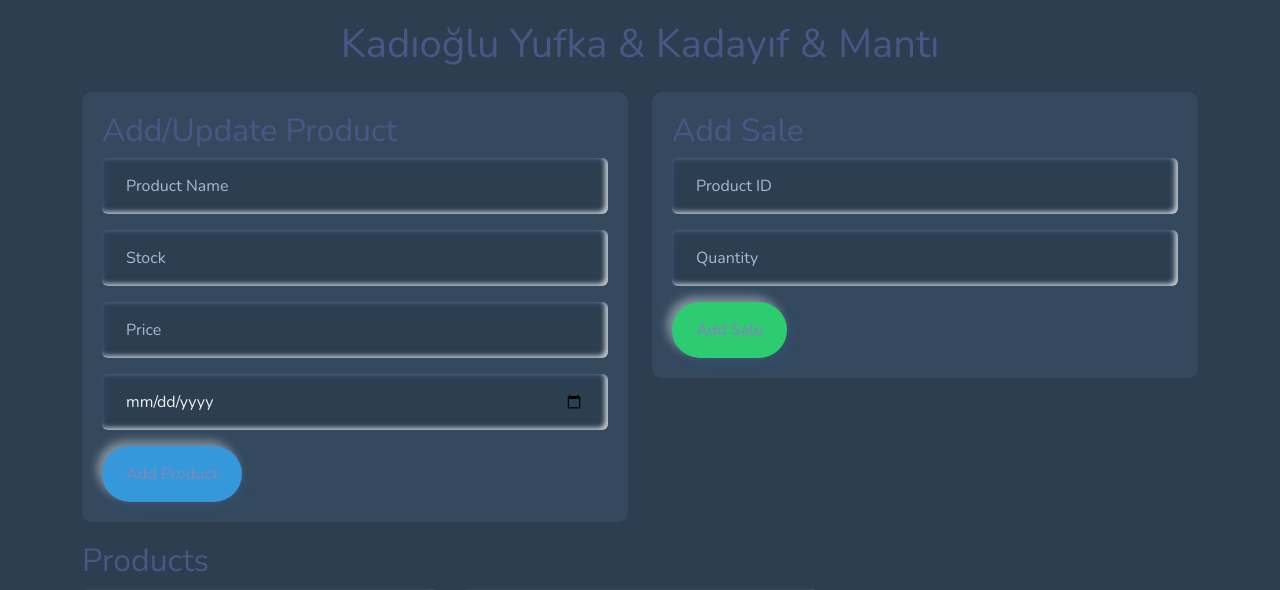
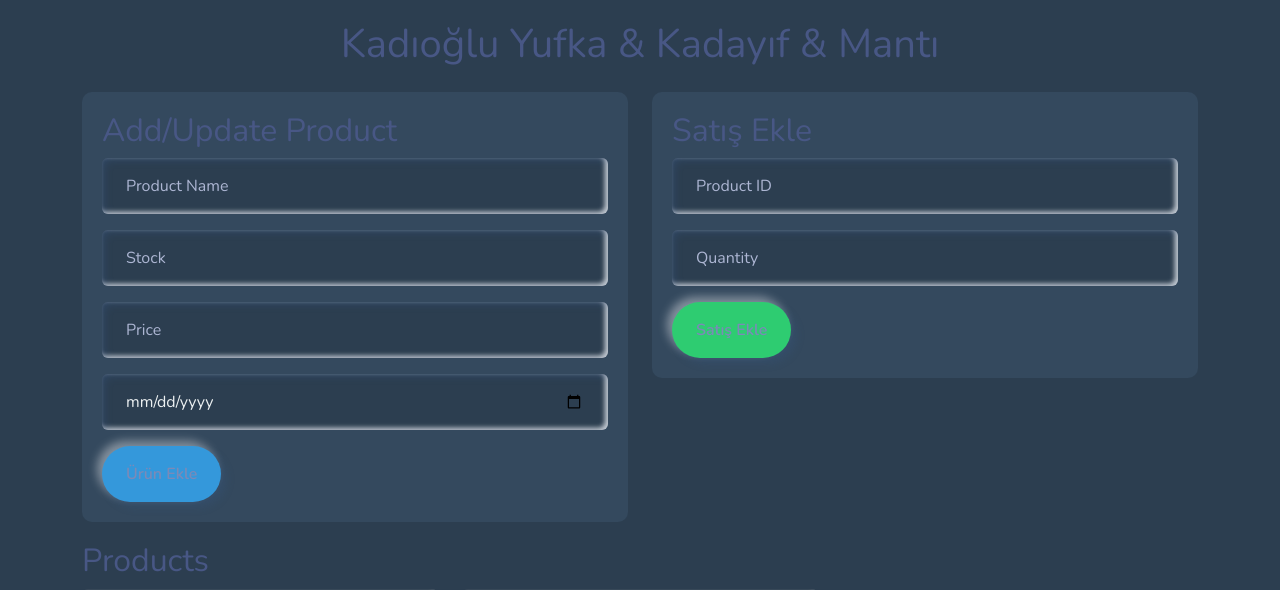
Before and after one commit to softdevcan/yufka-api, a Flask app: page / in a window 1280 px wide. Shown: the top 590 px of the page. Run offline with Flask 3, Linux system fonts and the light colour scheme; data comes from the database, SQL or seed files in the repository; some libraries are stand-ins or nearby versions.

Commit message:
commit 7

```diff
--- a/templates/index.html
+++ b/templates/index.html
@@ -76,14 +76,14 @@
                         <div class="mb-3">
                             <input type="date" class="form-control" id="productionDate" required>
                         </div>
-                        <button type="submit" class="btn btn-primary" id="submitProduct">Add Product</button>
+                        <button type="submit" class="btn btn-primary" id="submitProduct">Ürün Ekle</button>
                         <button type="button" class="btn btn-secondary" id="cancelUpdate" style="display:none;">Cancel Update</button>
                     </form>
                 </div>
             </div>
             <div class="col-md-6">
                 <div class="form-container">
-                    <h2>Add Sale</h2>
+                    <h2>Satış Ekle</h2>
                     <form id="addSaleForm">
                         <div class="mb-3">
                             <input type="number" class="form-control" id="saleProductId" placeholder="Product ID" required>
@@ -91,7 +91,7 @@
                         <div class="mb-3">
                             <input type="number" class="form-control" id="saleQuantity" placeholder="Quantity" step="0.01" required>
                         </div>
-                        <button type="submit" class="btn btn-success">Add Sale</button>
+                        <button type="submit" class="btn btn-success">Satış Ekle</button>
                     </form>
                 </div>
             </div>
```
